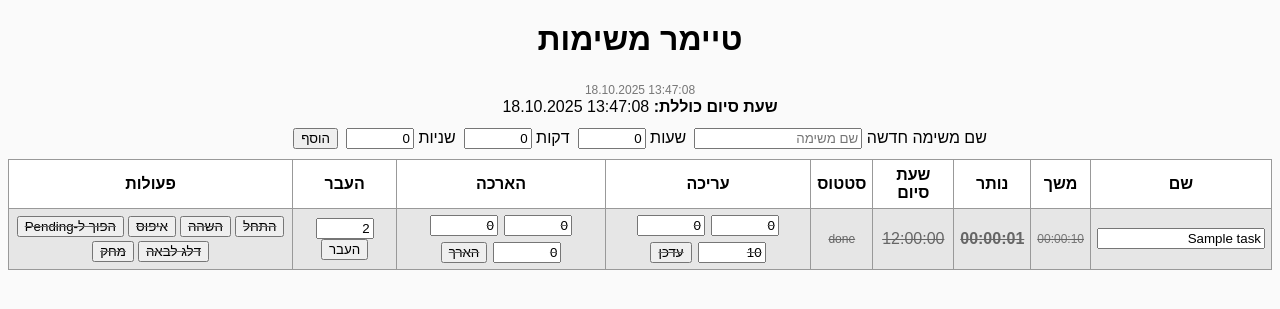
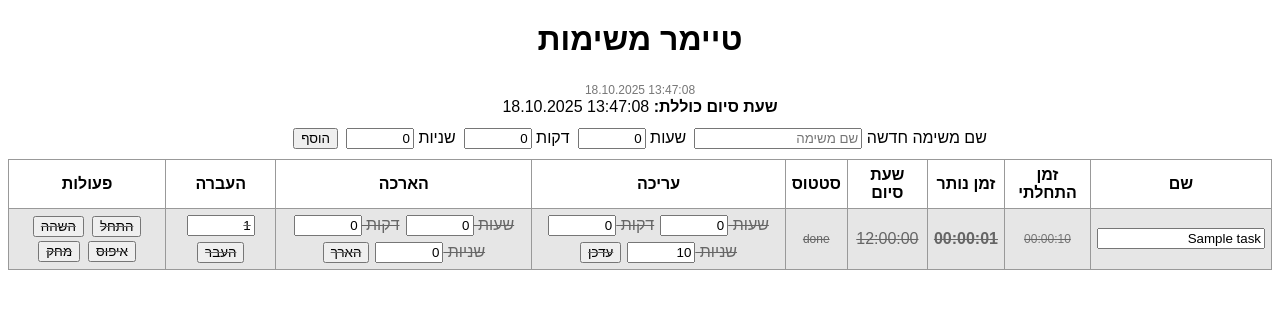
Before and after one commit to matanexcell-lab/Matan, a Flask app: page / in a window 1280 px wide. Shown: the top 309 px of the page. Run offline with Flask 3, Linux system fonts and the light colour scheme; tables that the repository leaves empty hold one stand-in row (values such as "Sample post").

Commit message:
Update index.html

```diff
--- a/templates/index.html
+++ b/templates/index.html
@@ -4,9 +4,9 @@
   <meta charset="utf-8"/>
   <title>טיימר משימות</title>
   <style>
-    body { font-family: Arial, sans-serif; direction: rtl; background:#fafafa; }
+    body { font-family: Arial, sans-serif; direction: rtl; }
     h1 { text-align:center; }
-    table { width: 100%; border-collapse: collapse; background:white; }
+    table { width: 100%; border-collapse: collapse; }
     th, td { border: 1px solid #999; padding: 6px; text-align: center; }
     input[type="number"] { width: 60px; }
     input[type="text"] { width: 160px; }
@@ -16,8 +16,11 @@
     .paused  { background:#fff0b3; }
     .pending { background:#f2f2f2; }
     .done    { background:#e6e6e6; text-decoration: line-through; color:#666; }
+    .actions button { margin: 0 2px; }
     .row-actions { display:flex; gap:4px; flex-wrap:wrap; justify-content:center; }
-    .edit-grid, .extend-grid { display:flex; gap:6px; align-items:center; justify-content:center; flex-wrap:wrap; }
+    .edit-grid, .extend-grid, .move-grid {
+      display:flex; gap:6px; align-items:center; justify-content:center; flex-wrap:wrap;
+    }
     .toolbar { text-align:center; margin-bottom:12px }
   </style>
 </head>
@@ -45,13 +48,13 @@
   <thead>
   <tr>
     <th>שם</th>
-    <th>משך</th>
-    <th>נותר</th>
+    <th>זמן התחלתי</th>
+    <th>זמן נותר</th>
     <th>שעת סיום</th>
     <th>סטטוס</th>
     <th>עריכה</th>
     <th>הארכה</th>
-    <th>העבר</th>
+    <th>העברה</th>
     <th>פעולות</th>
   </tr>
   </thead>
@@ -60,8 +63,6 @@
 
 <script>
 const $ = (sel) => document.querySelector(sel);
-let editingMode = false;   // ננעל בזמן הקלדה
-let polling = null;        // מזהה הטיימר
 
 function fmtHHMMSS(totalSeconds) {
   totalSeconds = Math.max(0, parseInt(totalSeconds || 0, 10));
@@ -83,17 +84,6 @@ async function api(url, method="GET", body=null) {
   return res.json();
 }
 
-function stopPolling() {
-  if (polling) clearInterval(polling);
-  polling = null;
-}
-
-function startPolling() {
-  if (!polling) polling = setInterval(() => {
-    if (!editingMode) render();
-  }, 1000);
-}
-
 async function addTask() {
   const name = $("#newName").value.trim();
   const hours = parseInt($("#newH").value || "0", 10);
@@ -108,8 +98,6 @@ async function startTask(id){ await api(`/start/${id}`,"POST"); }
 async function pauseTask(id){ await api(`/pause/${id}`,"POST"); }
 async function resetTask(id){ await api(`/reset/${id}`,"POST"); }
 async function deleteTask(id){ await api(`/delete/${id}`,"POST"); }
-async function skipToNext(id){ await api(`/skip/${id}`,"POST"); }
-async function setPending(id){ await api(`/set_pending/${id}`,"POST"); }
 
 async function extendTask(id){
   const row = document.getElementById(`row-${id}`);
@@ -121,7 +109,6 @@ async function extendTask(id){
 }
 
 async function saveEdit(id){
-  editingMode = false;
   const row = document.getElementById(`row-${id}`);
   const nm = row.querySelector(".edit-name").value;
   const h  = parseInt(row.querySelector(".edit-h").value || "0",10);
@@ -132,11 +119,10 @@ async function saveEdit(id){
 }
 
 async function moveTask(id){
-  editingMode = false;
   const row = document.getElementById(`row-${id}`);
-  const newPos = parseInt(row.querySelector(".move-pos").value || "1");
-  await api("/reorder_single","POST",{task_id:id,new_position:newPos});
-  render();
+  const newPos = parseInt(row.querySelector(".move-pos").value || "1", 10);
+  await api("/reorder_single","POST",{task_id: parseInt(id,10), new_position: newPos});
+  await render();
 }
 
 function badgeClass(st){
@@ -150,10 +136,10 @@ async function render() {
   const data = await api("/state");
   $("#overallEnd").textContent = data.overall_end_time || "-";
   $("#now").textContent = data.now || "";
+
   const tb = $("#tbody");
   tb.innerHTML = "";
-
-  data.tasks.forEach(t => {
+  data.tasks.forEach((t, i) => {
     const tr = document.createElement("tr");
     tr.id = `row-${t.id}`;
     tr.className = t.status;
@@ -166,45 +152,40 @@ async function render() {
       <td><span class="${badgeClass(t.status)}">${t.status}</span></td>
       <td>
         <div class="edit-grid">
-          <input class="edit-h" type="number" min="0" value="${Math.floor(t.duration/3600)}" ${canEdit ? "" : "disabled"}>
-          <input class="edit-m" type="number" min="0" value="${Math.floor((t.duration%3600)/60)}" ${canEdit ? "" : "disabled"}>
-          <input class="edit-s" type="number" min="0" value="${t.duration%60}" ${canEdit ? "" : "disabled"}>
+          <label>שעות <input class="edit-h" type="number" min="0" value="${Math.floor(t.duration/3600)}" ${canEdit ? "" : "disabled"}></label>
+          <label>דקות <input class="edit-m" type="number" min="0" value="${Math.floor((t.duration%3600)/60)}" ${canEdit ? "" : "disabled"}></label>
+          <label>שניות <input class="edit-s" type="number" min="0" value="${t.duration%60}" ${canEdit ? "" : "disabled"}></label>
           <button ${canEdit ? "" : "disabled"} onclick="saveEdit(${t.id})">עדכן</button>
         </div>
       </td>
       <td>
         <div class="extend-grid">
-          <input class="ext-h" type="number" min="0" value="0">
-          <input class="ext-m" type="number" min="0" value="0">
-          <input class="ext-s" type="number" min="0" value="0">
+          <label>שעות <input class="ext-h" type="number" min="0" value="0"></label>
+          <label>דקות <input class="ext-m" type="number" min="0" value="0"></label>
+          <label>שניות <input class="ext-s" type="number" min="0" value="0"></label>
           <button onclick="extendTask(${t.id})">הארך</button>
         </div>
       </td>
       <td>
-        <input class="move-pos" type="number" min="1" value="${t.position+1}" style="width:50px">
-        <button onclick="moveTask(${t.id})">העבר</button>
+        <div class="move-grid">
+          <input class="move-pos" type="number" min="1" value="${i+1}">
+          <button onclick="moveTask(${t.id})">העבר</button>
+        </div>
       </td>
-      <td>
+      <td class="actions">
         <div class="row-actions">
           <button onclick="startTask(${t.id})">התחל</button>
           <button onclick="pauseTask(${t.id})">השהה</button>
           <button onclick="resetTask(${t.id})">איפוס</button>
-          <button onclick="setPending(${t.id})">הפוך ל-Pending</button>
-          <button onclick="skipToNext(${t.id})">דלג לבאה</button>
           <button onclick="deleteTask(${t.id})">מחק</button>
         </div>
       </td>
     `;
-    // כשהמשתמש לוחץ על שדה עריכה — עוצרים פולינג
-    tr.querySelectorAll("input").forEach(inp=>{
-      inp.addEventListener("focus", ()=> editingMode = true);
-      inp.addEventListener("blur", ()=> setTimeout(()=> editingMode=false, 500));
-    });
     tb.appendChild(tr);
   });
 }
 
-startPolling();
+setInterval(render, 1000);
 render();
 $("#btnAdd").addEventListener("click", addTask);
 </script>
```
